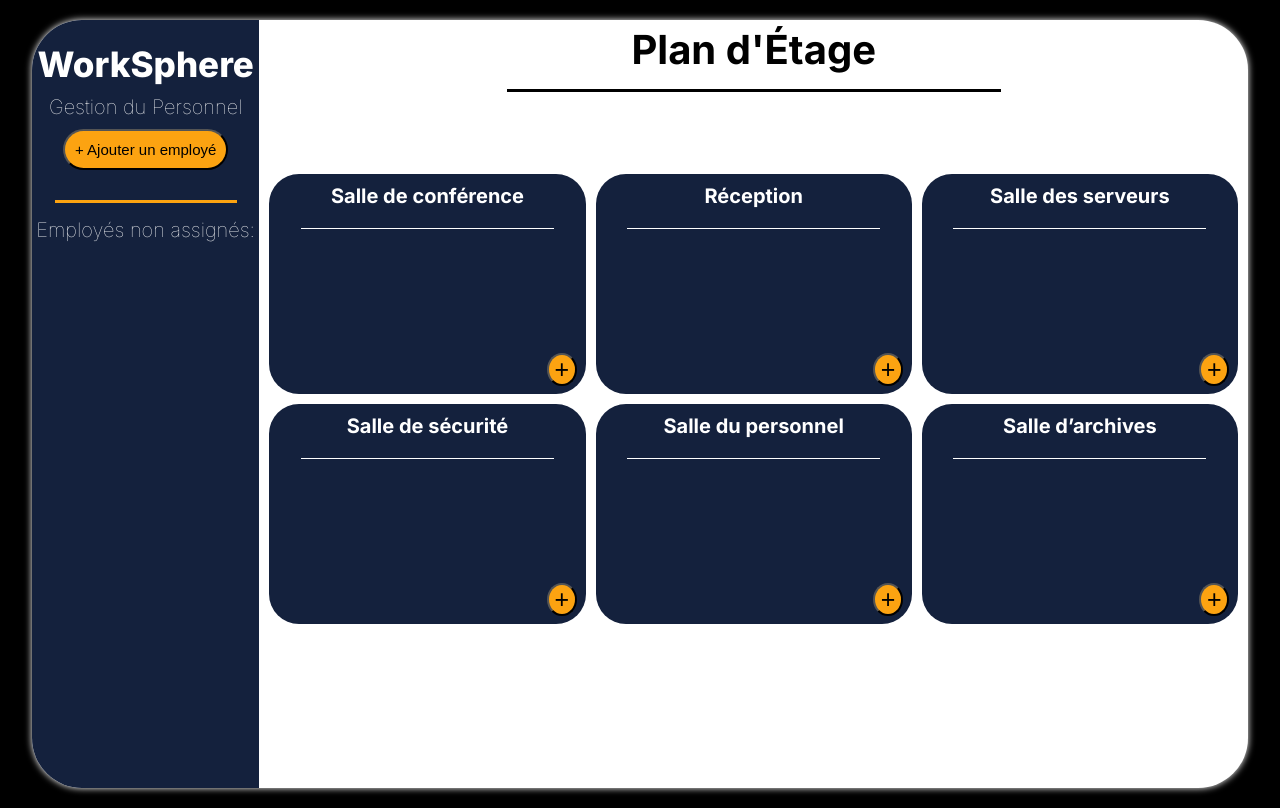
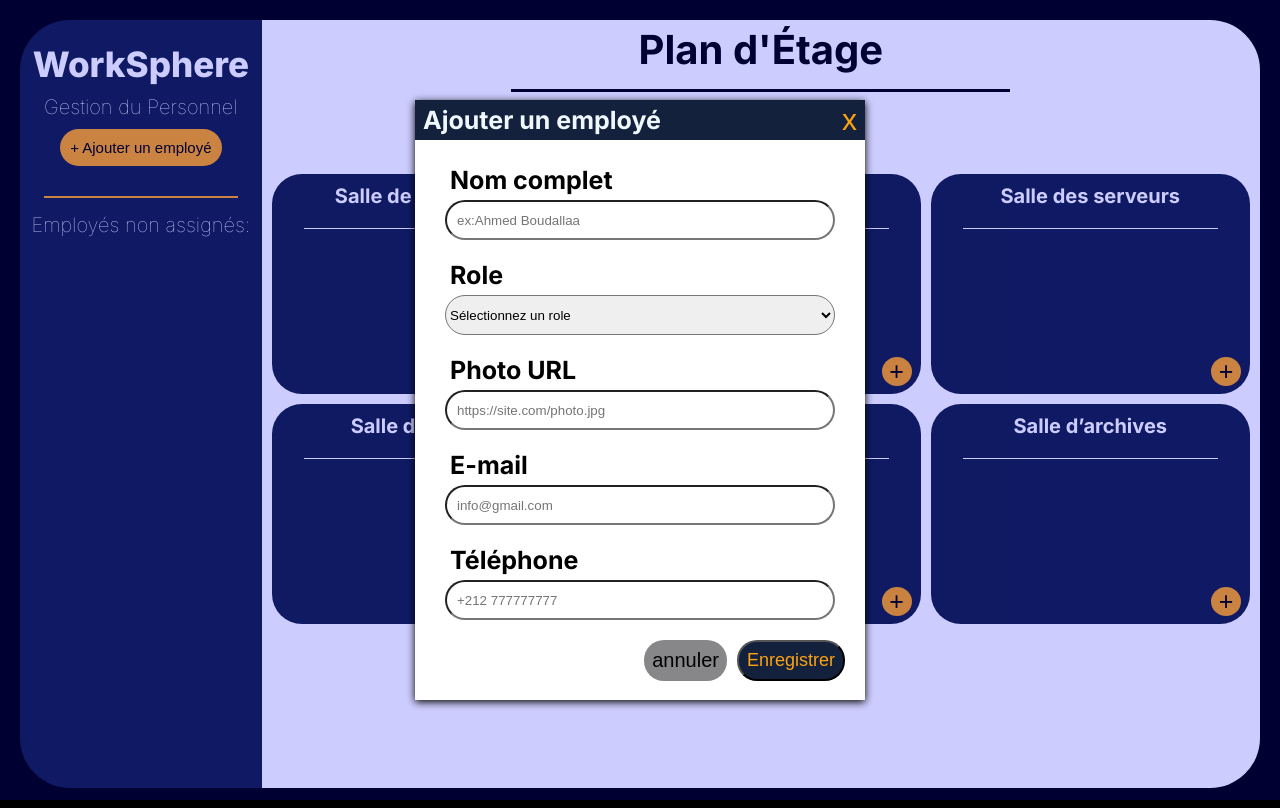
Before and after one commit to ahmadboudallaa-cloud/WorkSphere, a plain HTML site: page index.html in a window 1280 px wide. Both pictures are taken after a click on the button "+ Ajouter un employé". Drawn offline with Linux system fonts and the light colour scheme.

Commit message:
ajoute de la carte des input des employe

```diff
--- a/index.html
+++ b/index.html
@@ -8,16 +8,84 @@
     <title>WorkSphere</title>
 </head>
 <body>
-    <section class="container">
-
     <div class="side-bar">
         <h1>WorkSphere</h1>
         <h2>Gestion du Personnel</h2>
-        <button>+ Ajouter un employé</button>
+        <button class="btn_sd" id="Ajouter">+ Ajouter un employé</button>
         <div class="tres1"></div>
         <h2>Employés non assignés:</h2>
+
+       <div class="tous-les-employe">
+        <!-- <div class="employe">
+            <img src="img/icon.perso.png" alt="">
+            <div class="info_employe">
+            <h2>ahmed Boudallaa</h2>
+            <h3>Manager</h3>
+            </div>
+
+            <button class="btn_edit">Edit</button>
+
+        </div> -->
+
+        </div>
+
     </div>
 
+
+<div class="container2" id="container2">
+    <div class="card">
+        <div class="tete">
+            <h1>Ajouter un employé</h1>
+            <button id="closex">x</button>
+        </div>
+
+        <div class="input_employe">
+            <div class="nom">
+            <h1>Nom complet</h1>
+            <input type="text" placeholder="ex:Ahmed Boudallaa">
+            </div>
+            <div class="role">
+                <h1>Role</h1>
+                <select name="liste_role" id="liste_role" >
+                    <option value="null">Sélectionnez un role</option>
+                    <option value="">Réceptionnistes </option>
+                    <option value="">Techniciens IT </option>
+                    <option value=""> Agents de sécurité </option>
+                    <option value="">Manager </option>
+                    <option value="">Agents de nettoyage </option>
+                    <option value="">Autres roles </option>
+
+                </select>
+
+            </div>
+            <div class="photo">
+                <h1>Photo URL</h1>
+                <input type="lien" placeholder="https://site.com/photo.jpg">
+
+            </div>
+            <div class="mail">
+                <h1>E-mail</h1>
+                <input type="email" name="mail" id="mail" placeholder="info@gmail.com">
+
+            </div>
+            <div class="tel">
+                <h1>Téléphone</h1>
+                <input type="tel" placeholder="+212 777777777">
+
+            </div>
+
+        </div>
+       <div class="btn-ajouter-et-annuler">
+        <button id="close"> annuler</button>
+        <button class="enregistrer">Enregistrer</button>
+     </div>
+    </div>
+ </div>
+
+
+
+
+    <section class="container">
 
   <main>
     <section class="plan-etage">
@@ -34,6 +102,7 @@
 
             <button>+</button>
         </div>
+
          <div class="salle ">
             <div class="titre">
             <h1>Réception</h1>
--- a/main.js
+++ b/main.js
@@ -0,0 +1,29 @@
+const ajouter  = document.getElementById('Ajouter');
+const container2 = document.getElementById('container2');
+const close = document.getElementById('close');
+const closex = document.getElementById('closex');
+
+
+
+ajouter.addEventListener('click', () =>{
+
+container2.classList.add('show')
+
+
+
+}) ;
+close.addEventListener('click', () =>{
+
+container2.classList.remove('show')
+
+
+
+}) ;
+closex.addEventListener('click', () =>{
+
+
+    container2.classList.remove('show')
+
+
+
+}) ;
--- a/style.css
+++ b/style.css
@@ -7,7 +7,8 @@ body{
     background-color: black;
     font-family: 'Inter';
     display: flex;
-    justify-content: center;
+
+
 
 
 }
@@ -18,10 +19,12 @@ body{
     background-color: white;
     height:96vh ;
     width:95% ;
-    border-radius: 50px;
-  box-shadow: 0 0 7px white;
-  margin: 20px;
-  padding: 0;
+    border-radius:0 50px 50px 0;
+    margin: 20px ;
+    padding: 0;
+    margin-left: 0;
+
+
 }
 main{
 
@@ -36,6 +39,7 @@ main{
     align-items: center;
     background-color: #14213D;
     border-radius: 50px 0 0 50px;
+    margin: 20px 0 20px 20px;
 
 
 
@@ -61,12 +65,13 @@ main{
 
 
 }
-.side-bar button{
+.btn_sd{
     padding: 10px;
     font-size: 15px;
     border-radius: 70px;
     background-color: #FCA311;
     margin-bottom: 30px;
+    border: transparent;
 
 }
 .tres1{
@@ -134,6 +139,7 @@ font-size: 25px;
 margin-left: 85%;
 margin-bottom: 8px;
 width: 30px;
+border: transparent;
 
 
 
@@ -159,22 +165,182 @@ width: 30px;
 
 
 }
+.employe{
+    width: 97%;
+    display: flex;
+    justify-content: space-between;
+    background-color: #324876;
+    border-radius: 30px;
+    padding: 10px;
+
+
+
+}
+.employe img{
+    height: 50px;
+    border-radius: 100%;
+}
+.info_employe h2{
+    font-weight: bold;
+
+  font-size: 15px;
+
+}
+.info_employe h3{
+    font-size: 15px;
+    background-color: #7591A3;
+    text-align: center;
+    width: 80px;
+    border-radius: 20px;
+
+}
+.btn_edit{
+    color:#FCA311;
+    font-weight: bold;
+    font-size: 15px;
+   background:transparent;
+   border: transparent;
+
+
+}
+.tous-les-employe{
+    display: flex;
+    flex-direction: column;
+    gap: 10px;
+    width: 100%;
+    height: 100%;
+    align-items: center;
+
+
+}
+
+
+.container2{
+    background-color: rgba(4, 0, 255, 0.2);
+    display: flex;
+    align-items: center;
+    justify-content: center;
+   position: fixed;
+   opacity: 0;
+   pointer-events: none;
+   top: 0;
+   left: 0;
+   height: 100vh;
+   width: 100vw;
+   transition: opacity 0.3s ease;
+}
+.container2.show{
+    pointer-events: auto;
+    opacity: 1;
+}
+.card{
+    background-color:white;
+     display: flex;
+     box-shadow: 0 2px 8px rgb(0, 0, 0);
+     flex-direction: column;
+     width:450px ;
+     height: 600px;
+     text-align: center;
+
+
+
+}
+.tete{
+    background-color: #14213D;
+    display: flex;
+   justify-content: space-between;
+   align-items: center;
+   padding: 0 8px;
+}
+.tete h1{
+    font-size: 25px;
+    color: aliceblue;
+}
+#closex{
+    height:40px;
+    font-size: 30px;
+    background: transparent;
+    border: none;
+    color: #FCA311;
+}
+.input_employe {
+    text-align: left;
+    padding: 20px 30px;
+    display: flex;
+    flex-direction: column;
+   justify-content: center;
+   gap: 15px;
+
+
+}
+.input_employe h1{
+
+    margin: 5px;
+
+    font-size: 25px;
+}
+.input_employe input{
+    width: 100%;
+    height: 40px;
+    border-radius: 50px;
+    padding-left: 10px;
+}
+#liste_role{
+     width: 100%;
+    height: 40px;
+    border-radius: 50px;
+
+}
+.btn-ajouter-et-annuler{
+  display: flex;
+  justify-content: flex-end;
+  gap: 10px;
+  margin-right: 20px;
+
+
+
+}
+#close{
+    background-color: #1d1e2287;
+    border: none;
+    font-size: 20px;
+    border-radius: 20px;
+    color: black;
+    padding: 8px;
+}
+.enregistrer{
+font-size: 18px;
+background-color: #14213D;
+color: #FCA311;
+border-radius: 20px;
+padding: 8px;
+}
+
+
 
 @media(max-width:767px){
+    body{
+        flex-direction: column;
+    align-items: center;
+    }
     .container{
-        width:100%;
+        width:95%;
         flex-direction:column;
         height:100%;
         align-items: center;
-        margin: 10px;
+       border-radius:0 0 40px 40px;
+       margin: 0 0 20px 0;
+
 
 
     }
 
     .side-bar{
       height:100%;
-        width:100%;
-        border-radius:40px;
+        width:95%;
+        border-radius:40px 40px 0px 0;
+        margin:20px 0 0 0;
+
 
 
     }
@@ -187,6 +353,24 @@ width: 30px;
     }
     .salle{
         width:100% ;
+    }
+    .employe{
+        flex-direction: column;
+        width: 100px;
+        margin-bottom: 10px;
+
+    }
+    .employe h2{
+
+        text-align: center;
+
+    }
+    .btn_edit{
+        margin-top: 5px;
+    }
+    .tous-les-employe{
+        flex-direction: row;
+        justify-content: center;
     }
 
 
@@ -236,6 +420,13 @@ width: 30px;
     .side-bar h2{
         font-size: 15px;
     }
+    .employe{
+        align-items: center;
+
+    }
+    .employe h2{
+        text-align: center;
+    }
 
 }
 @media(min-width:1280px){
```
Also changed, not shown: img/icon.perso.png (added).
